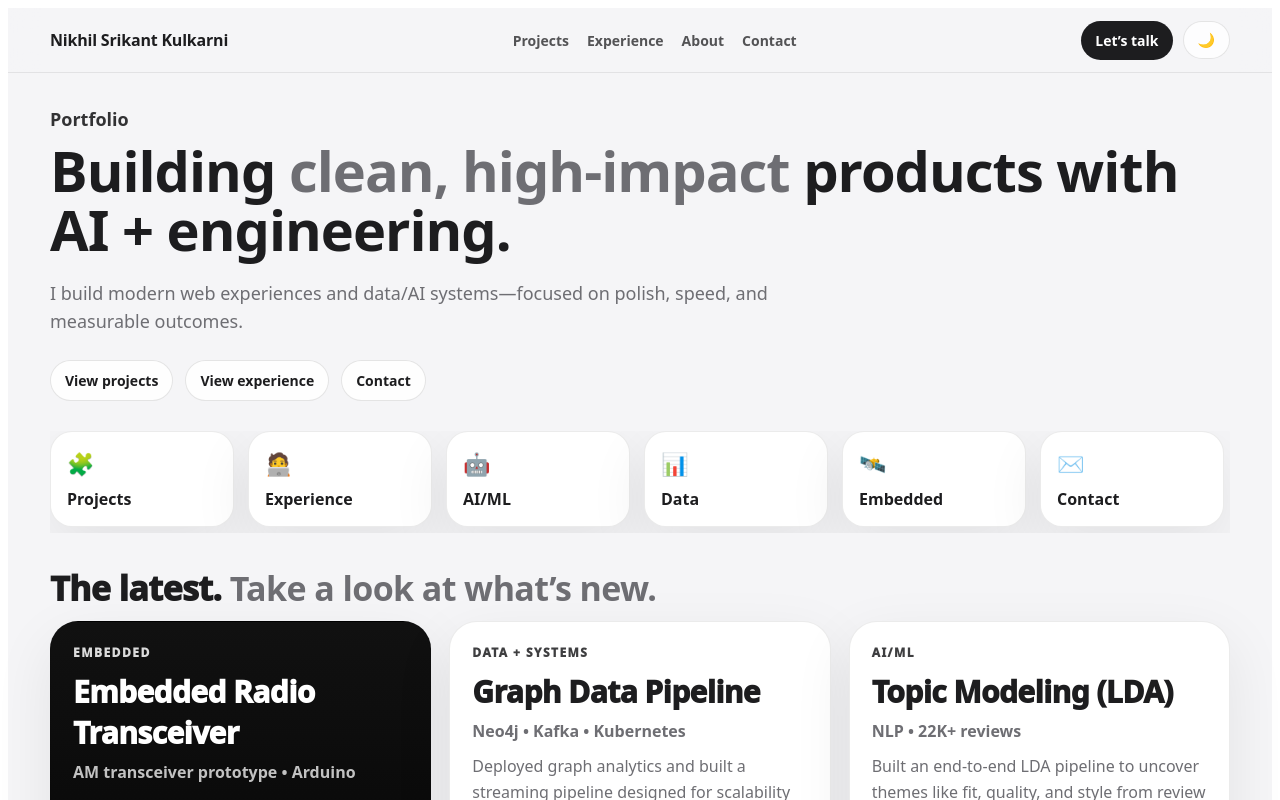
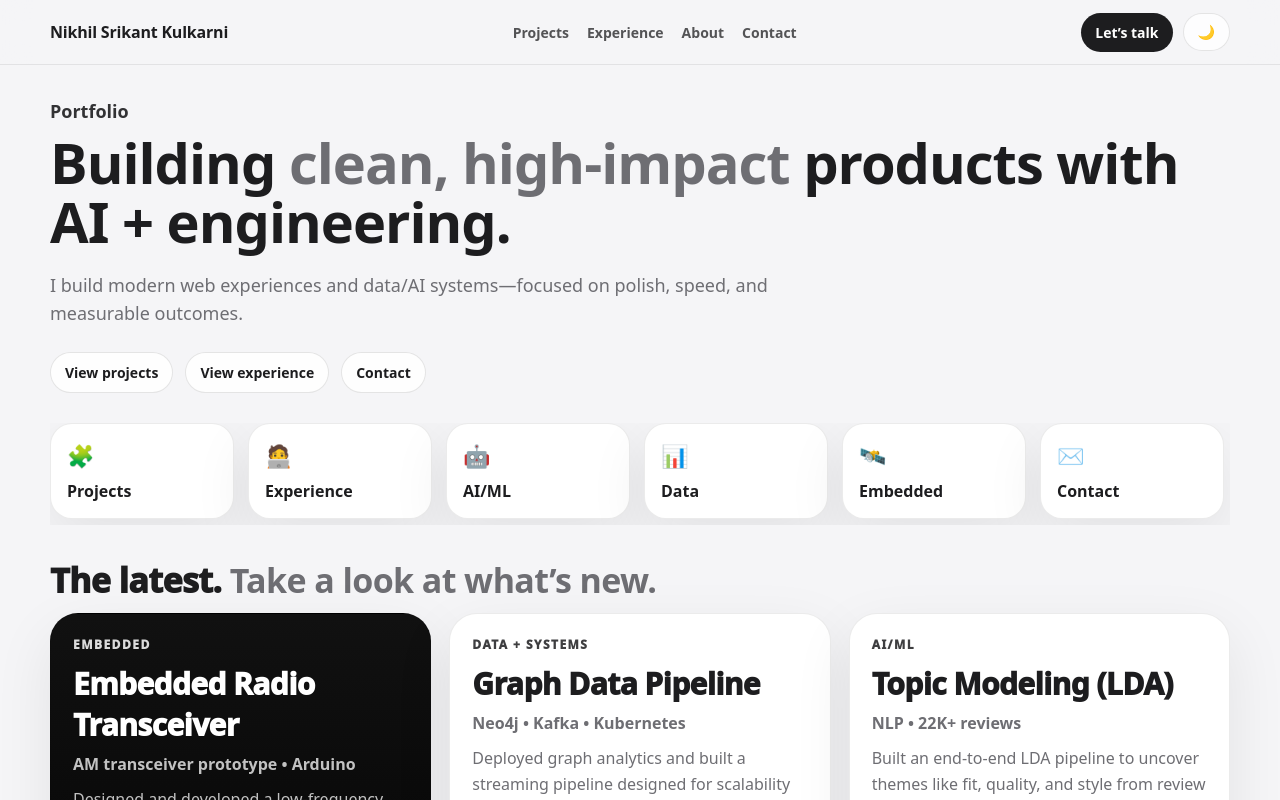
Before and after one commit to nikhilsrikant/nikhil-portfolio, a React (Vite) app: page / in a window 1280 px wide. Shown: the top 800 px of the page. Built offline with nearby package versions, Linux system fonts and the light colour scheme.

Commit message:
Fix white border in dark mode

```diff
--- a/src/pages/Home.jsx
+++ b/src/pages/Home.jsx
@@ -34,7 +34,16 @@ function injectThemeCSSVars() {
 
   const style = document.createElement("style");
   style.id = "theme-vars";
-  style.innerHTML = `
+style.innerHTML = `
+  html, body {
+    margin: 0;
+    padding: 0;
+    background: var(--bg);
+  }
+  body {
+    overflow-x: hidden;
+  }
+
   :root[data-theme="light"]{
     --bg: #f5f5f7;
     --text: #1d1d1f;
@@ -64,7 +73,7 @@ function injectThemeCSSVars() {
     --primaryText: #000000;
     --soft: rgba(255,255,255,.06);
   }
-  `;
+`;
   document.head.appendChild(style);
 }
 
```
